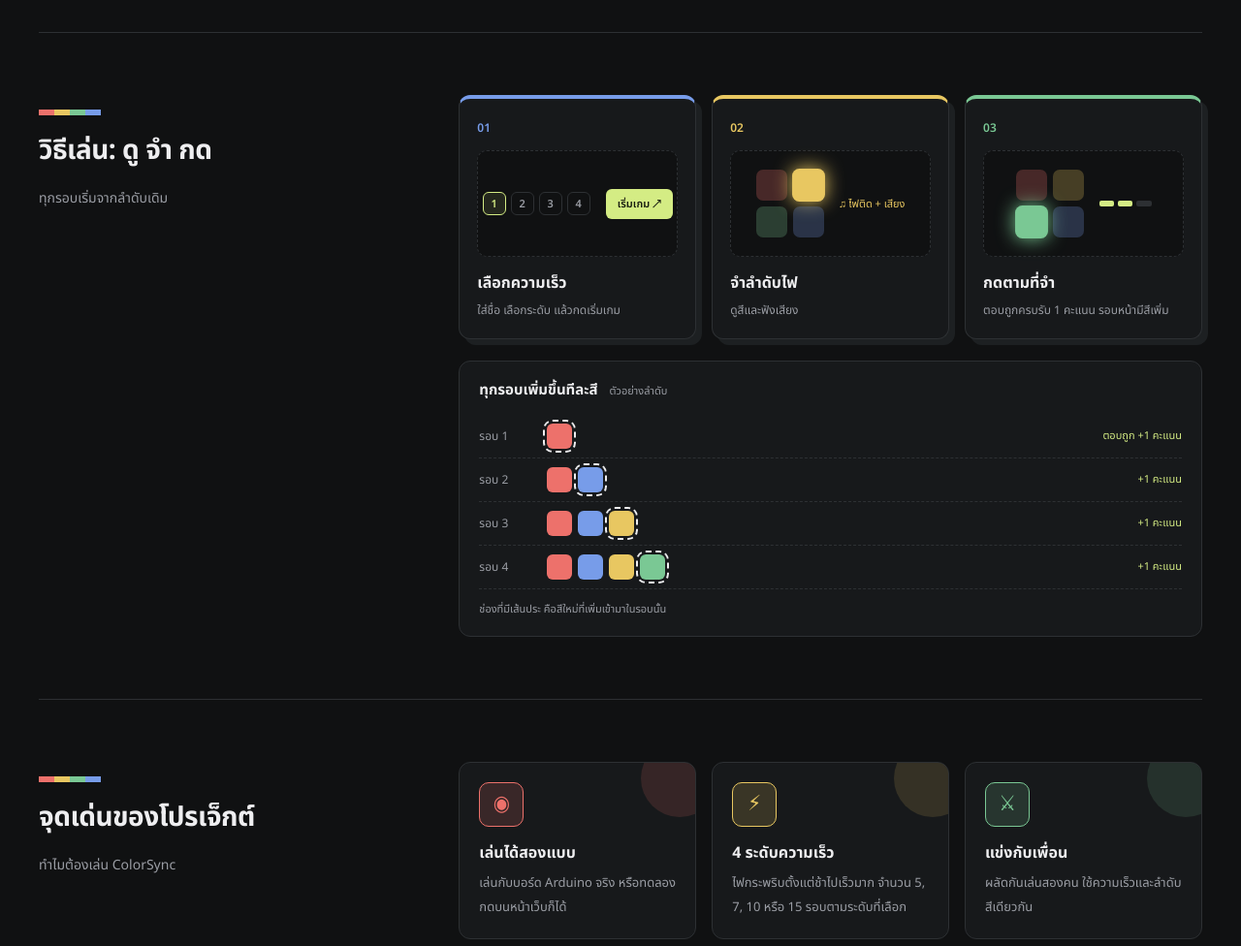
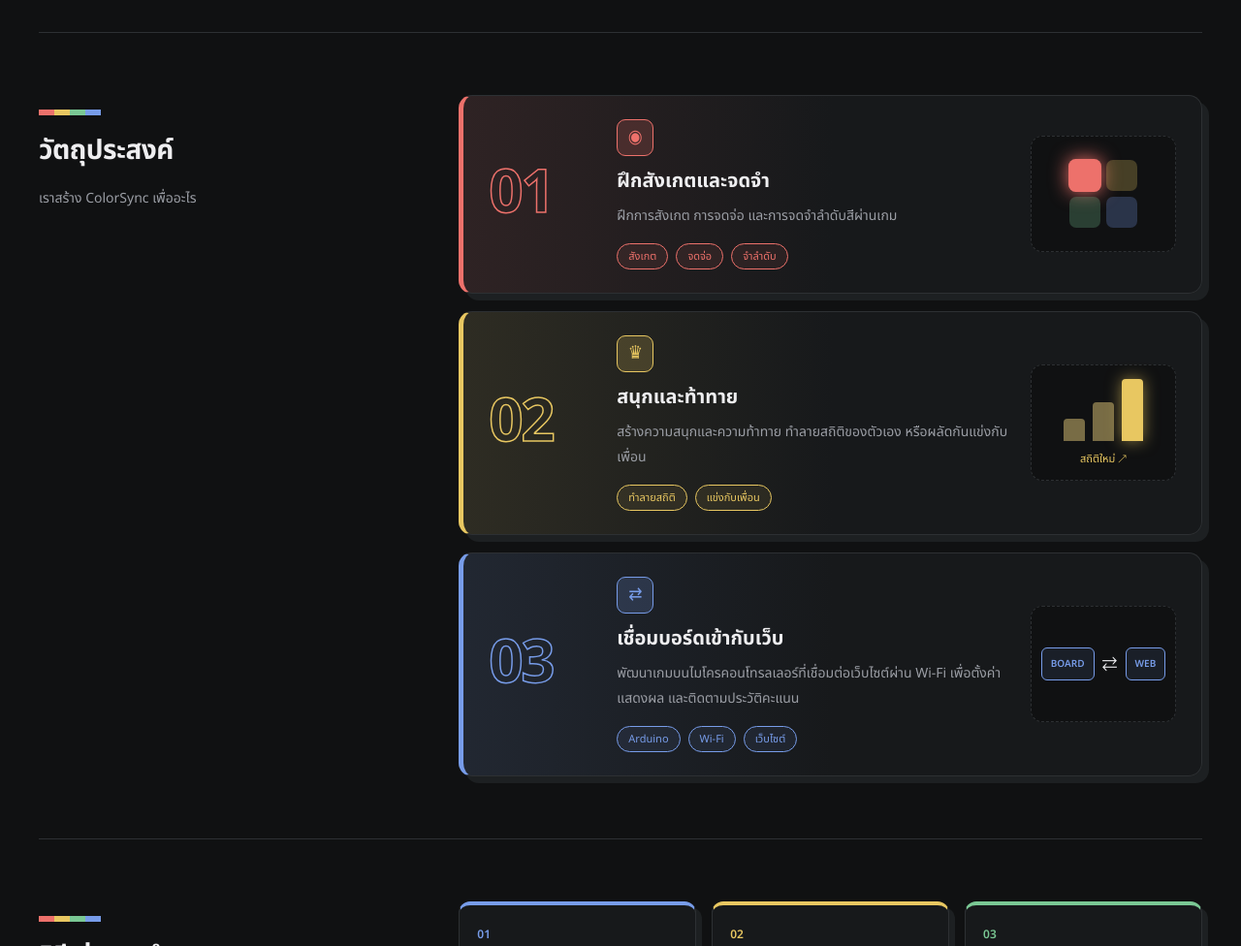
Before and after one commit to BunyaphonCh/ColorSync, a website with bundled scripts: page dist/index.html in a window 1280 px wide. Shown: the part 1140-2116 px from the top of the page at 97% size. Built offline with nearby package versions, Linux system fonts and the light colour scheme; files whose address does not match are found by name; a web font is replaced by a local one.

Commit message:
feat: add objective on web

```diff
--- a/dist/index.html
+++ b/dist/index.html
@@ -49,6 +49,42 @@
     <p>เกมมีความเร็ว 4 ระดับ จำนวนรอบ 5, 7, 10 และ 15 รอบตามลำดับ จอ LCD แสดงสถานะและผลการเล่น ส่วนเว็บไซต์ใช้กรอกชื่อ เลือกความเร็ว เริ่มเกม และดูคะแนน โดยบอร์ดให้บริการหน้าเว็บผ่านเครือข่าย Wi-Fi เดียวกัน ระบบบันทึกประวัติในเบราว์เซอร์และรองรับการแข่งขันแบบผลัดกันเล่นสองคนด้วยความเร็วและลำดับสีเดียวกัน โครงงานนี้นำการเขียนโปรแกรม ระบบฝังตัว และการพัฒนาเว็บมาประยุกต์ใช้ร่วมกัน</p>
     <details><summary>Read the English abstract</summary><p>ColorSync is a sequence-memory game built with an Arduino UNO R4 WiFi and a web interface. LEDs and a buzzer present a color sequence, and players repeat it using physical buttons. Each completed round earns one point and adds one color to the next round. Four difficulty levels offer targets of 5, 7, 10, and 15 rounds. An LCD displays game status and results. The board serves a local website for player names, difficulty selection, game controls, and scores. Browser storage keeps play history, while a two-player mode compares results using the same difficulty and sequence. A browser-only demo is also available. The project combines embedded programming and web development in an interactive memory activity.</p></details></div>
   </section>
+  <section class="project-section" id="objectives">
+    <div class="section-caption"><h2>วัตถุประสงค์</h2><p>เราสร้าง ColorSync เพื่ออะไร</p></div>
+    <div class="obj-list">
+      <article class="obj-card c-red">
+        <span class="obj-num">01</span>
+        <div class="obj-body">
+          <span class="obj-icon">◉</span>
+          <h3>ฝึกสังเกตและจดจำ</h3>
+          <p>ฝึกการสังเกต การจดจ่อ และการจดจำลำดับสีผ่านเกม</p>
+          <div class="obj-tags"><span>สังเกต</span><span>จดจ่อ</span><span>จำลำดับ</span></div>
+        </div>
+        <div class="obj-art" aria-hidden="true"><div class="mini-pads"><i class="d-red on"></i><i class="d-yellow"></i><i class="d-green"></i><i class="d-blue"></i></div></div>
+      </article>
+      <article class="obj-card c-yellow">
+        <span class="obj-num">02</span>
+        <div class="obj-body">
+          <span class="obj-icon">♛</span>
+          <h3>สนุกและท้าทาย</h3>
+          <p>สร้างความสนุกและความท้าทาย ทำลายสถิติของตัวเอง หรือผลัดกันแข่งกับเพื่อน</p>
+          <div class="obj-tags"><span>ทำลายสถิติ</span><span>แข่งกับเพื่อน</span></div>
+        </div>
+        <div class="obj-art" aria-hidden="true"><div class="obj-bars"><i style="height:36%"></i><i style="height:62%"></i><i style="height:100%"></i></div><small>สถิติใหม่ ↗</small></div>
+      </article>
+      <article class="obj-card c-blue">
+        <span class="obj-num">03</span>
+        <div class="obj-body">
+          <span class="obj-icon">⇄</span>
+          <h3>เชื่อมบอร์ดเข้ากับเว็บ</h3>
+          <p>พัฒนาเกมบนไมโครคอนโทรลเลอร์ที่เชื่อมต่อเว็บไซต์ผ่าน Wi-Fi เพื่อตั้งค่า แสดงผล และติดตามประวัติคะแนน</p>
+          <div class="obj-tags"><span>Arduino</span><span>Wi-Fi</span><span>เว็บไซต์</span></div>
+        </div>
+        <div class="obj-art" aria-hidden="true"><div class="obj-link"><b>BOARD</b><em>⇄</em><b>WEB</b></div></div>
+      </article>
+    </div>
+  </section>
+
   <section class="project-section" id="how">
     <div class="section-caption"><h2>วิธีเล่น: ดู จำ กด</h2><p>ทุกรอบเริ่มจากลำดับเดิม</p></div>
     <div class="how-visual">
@@ -78,8 +114,8 @@
     <div class="section-caption"><h2>จุดเด่นของโปรเจ็กต์</h2><p>ทำไมต้องเล่น ColorSync</p></div>
     <div class="hl-grid">
       <article class="hl-card c-red"><span class="hl-icon">◉</span><h3>เล่นได้สองแบบ</h3><p>เล่นกับบอร์ด Arduino จริง หรือทดลองกดบนหน้าเว็บก็ได้</p></article>
-      <article class="hl-card c-yellow"><span class="hl-icon">⚡</span><h3>4 ระดับความเร็ว</h3><p>ไฟกระพริบตั้งแต่ช้าไปเร็วมาก จำนวน 5, 7, 10 หรือ 15 รอบตามระดับที่เลือก</p></article>
-      <article class="hl-card c-green"><span class="hl-icon">⚔</span><h3>แข่งกับเพื่อน</h3><p>ผลัดกันเล่นสองคน ใช้ความเร็วและลำดับสีเดียวกัน</p></article>
+      <article class="hl-card c-yellow"><span class="hl-icon">⚡</span><h3>4 ระดับความเร็ว</h3><p>ไฟกระพริบตั้งแต่ช้าไปเร็วมาก ผ่านครบ 5, 7, 10 หรือ 15 รอบ</p></article>
+      <article class="hl-card c-green"><span class="hl-icon">⚔</span><h3>แข่งกับเพื่อน</h3><p>ผลัดกันเล่นสองคน ใช้ความเร็วและลำดับสีเดียวกัน แฟร์ทั้งคู่</p></article>
       <article class="hl-card c-blue"><span class="hl-icon">♫</span><h3>เสียงแยกตามสี</h3><p>Buzzer ร้องเสียงสูงต่ำต่างกันในแต่ละสี ฟังช่วยจำได้</p></article>
       <article class="hl-card c-red"><span class="hl-icon">▤</span><h3>ประวัติและอันดับ</h3><p>บันทึกคะแนนแยกตามระดับ ดูสถิติสูงสุดและอันดับผู้เล่นได้</p></article>
       <article class="hl-card c-yellow"><span class="hl-icon">✳</span><h3>ไม่ต้องติดตั้งแอป</h3><p>บอร์ดเปิดเว็บเอง แค่ต่อ Wi-Fi เดียวกันแล้วเปิดเบราว์เซอร์</p></article>
@@ -193,7 +229,7 @@
   <section class="project-section" id="code">
     <div class="section-caption"><h2>ตัวอย่างโค้ด Arduino</h2><p>ตัดมาจากสเก็ตช์จริง ดูทั้งหมดได้ใน GitHub</p></div>
     <div>
-<figure class="code-card"><figcaption>ColorSync.ino - กำหนดขา เสียง และเวลา</figcaption><pre><code><span class="tk-k">const</span> <span class="tk-k">byte</span> LED_PINS[<span class="tk-n">4</span>] = {<span class="tk-n">2</span>, <span class="tk-n">4</span>, <span class="tk-n">6</span>, <span class="tk-n">8</span>};
+<figure class="code-card"><figcaption>ColorSync.ino · กำหนดขา เสียง และเวลา</figcaption><pre><code><span class="tk-k">const</span> <span class="tk-k">byte</span> LED_PINS[<span class="tk-n">4</span>] = {<span class="tk-n">2</span>, <span class="tk-n">4</span>, <span class="tk-n">6</span>, <span class="tk-n">8</span>};
 <span class="tk-k">const</span> <span class="tk-k">byte</span> BUTTON_PINS[<span class="tk-n">4</span>] = {<span class="tk-n">3</span>, <span class="tk-n">5</span>, <span class="tk-n">7</span>, <span class="tk-n">9</span>};
 
 <span class="tk-k">const</span> <span class="tk-k">byte</span> BUZZER_PIN = <span class="tk-n">12</span>;
@@ -203,7 +239,7 @@
                     DEBOUNCE_MS = <span class="tk-n">25</span>;
 <span class="tk-k">const</span> <span class="tk-k">unsigned</span> <span class="tk-k">int</span> ON_MS[] = {<span class="tk-n">600</span>, <span class="tk-n">350</span>, <span class="tk-n">180</span>, <span class="tk-n">90</span>}, GAP_MS[] = {<span class="tk-n">250</span>, <span class="tk-n">150</span>, <span class="tk-n">100</span>, <span class="tk-n">70</span>};
 <span class="tk-k">const</span> <span class="tk-k">int</span> TARGETS[] = {<span class="tk-n">5</span>, <span class="tk-n">7</span>, <span class="tk-n">10</span>, <span class="tk-n">15</span>};</code></pre></figure>
-<figure class="code-card"><figcaption>ColorSync.ino - แสดงสีหนึ่งสี (LED + เสียง)</figcaption><pre><code><span class="tk-k">void</span> <span class="tk-f">showColor</span>(<span class="tk-k">int</span> color) {
+<figure class="code-card"><figcaption>ColorSync.ino · แสดงสีหนึ่งสี (LED + เสียง)</figcaption><pre><code><span class="tk-k">void</span> <span class="tk-f">showColor</span>(<span class="tk-k">int</span> color) {
   <span class="tk-f">lightsOff</span>();
   <span class="tk-k">if</span> (color &lt; <span class="tk-n">0</span> || color &gt; <span class="tk-n">3</span>)
     <span class="tk-k">return</span>;
@@ -212,7 +248,7 @@
     <span class="tk-f">tone</span>(BUZZER_PIN, NOTES[color]);
   litColor = color;
 }</code></pre></figure>
-<figure class="code-card"><figcaption>ColorSync.ino - ตรวจว่ากดตรงกับลำดับหรือไม่</figcaption><pre><code>  <span class="tk-k">int</span> color = <span class="tk-n">0</span>;
+<figure class="code-card"><figcaption>ColorSync.ino · ตรวจว่ากดตรงกับลำดับหรือไม่</figcaption><pre><code>  <span class="tk-k">int</span> color = <span class="tk-n">0</span>;
   <span class="tk-k">while</span> (!(stableButtons &amp; (<span class="tk-n">1</span> &lt;&lt; color)))
     ++color;
   <span class="tk-k">int</span> expected = answerIndex;
--- a/dist/styles.css
+++ b/dist/styles.css
@@ -1796,3 +1796,24 @@ code {
 @media(max-width:1100px){.hl-grid{grid-template-columns:repeat(2,1fr)}}
 @media(max-width:850px){.how-steps{grid-template-columns:1fr}.media-grid{grid-template-columns:1fr}}
 @media(max-width:600px){.hl-grid{grid-template-columns:1fr}.grow-row{grid-template-columns:48px 1fr}.grow-row em{grid-column:2}}
+
+/* ===== วัตถุประสงค์ ===== */
+.obj-list{display:grid;gap:18px;min-width:0}
+.obj-card{position:relative;display:grid;grid-template-columns:110px minmax(0,1fr) 150px;gap:22px;align-items:center;border:1px solid var(--line);border-left:5px solid var(--c);border-radius:14px;padding:24px 26px;background:linear-gradient(90deg,color-mix(in srgb,var(--c) 11%,var(--panel)),var(--panel) 50%);box-shadow:7px 7px 0 var(--panel2);overflow:hidden;transition:transform .2s,box-shadow .2s}
+.obj-card:hover{transform:translate(-3px,-3px);box-shadow:10px 10px 0 var(--panel2)}
+.obj-num{font:700 62px/1 var(--font-mono);color:transparent;-webkit-text-stroke:1.5px var(--c);letter-spacing:-.04em}
+.obj-icon{display:inline-grid;place-items:center;width:38px;height:38px;border-radius:9px;border:1px solid var(--c);background:color-mix(in srgb,var(--c) 18%,transparent);color:var(--c);font-size:19px;margin-bottom:10px}
+.obj-body h3{font-size:20px;margin:0 0 6px}
+.obj-body p{font-size:14px;line-height:1.9;color:var(--muted)}
+.obj-tags{display:flex;gap:8px;flex-wrap:wrap;margin-top:14px}
+.obj-tags span{font:11px var(--font-mono);padding:4px 11px;border-radius:99px;border:1px solid var(--c);color:var(--c);background:color-mix(in srgb,var(--c) 8%,transparent)}
+.obj-art{display:flex;flex-direction:column;align-items:center;justify-content:center;gap:10px;height:120px;border-radius:12px;background:var(--bg);border:1px dashed var(--line)}
+.obj-art small{font:11px var(--font-mono);color:var(--c)}
+.obj-bars{display:flex;align-items:flex-end;gap:8px;height:64px}
+.obj-bars i{display:block;width:22px;border-radius:4px 4px 0 0;background:color-mix(in srgb,var(--c) 40%,var(--line))}
+.obj-bars i:last-child{background:var(--c);box-shadow:0 0 16px color-mix(in srgb,var(--c) 60%,transparent)}
+.obj-link{display:flex;align-items:center;gap:8px}
+.obj-link b{font:600 10px var(--font-mono);padding:8px 9px;border:1px solid var(--c);border-radius:6px;color:var(--c);background:color-mix(in srgb,var(--c) 10%,transparent)}
+.obj-link em{font:normal 20px var(--font-mono);color:var(--ink)}
+@media(max-width:1100px){.obj-card{grid-template-columns:90px minmax(0,1fr)}.obj-art{display:none}.obj-num{font-size:50px}}
+@media(max-width:600px){.obj-card{grid-template-columns:1fr;gap:8px;padding:20px}.obj-num{font-size:42px}}
```
Also changed, not shown: 1 other file.
